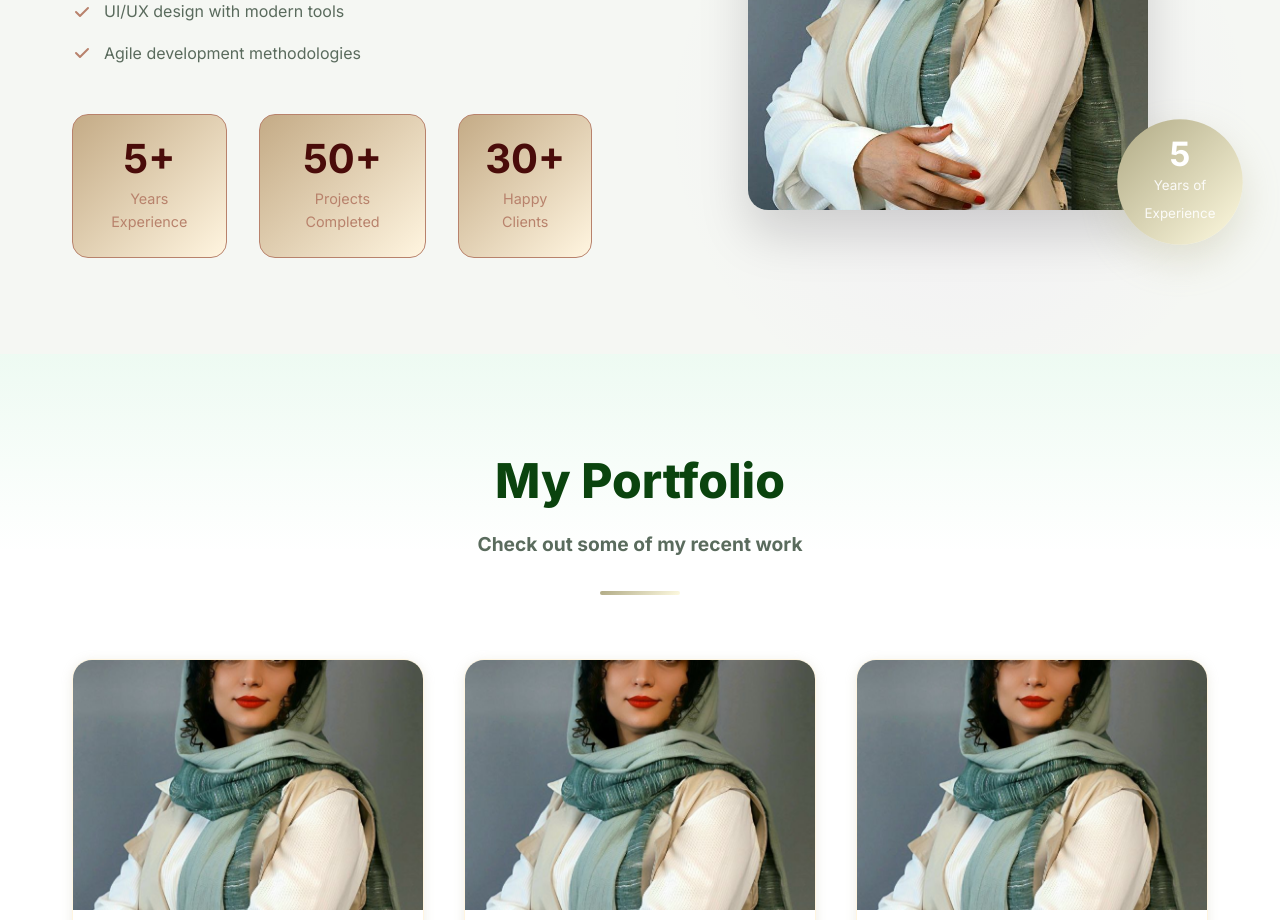
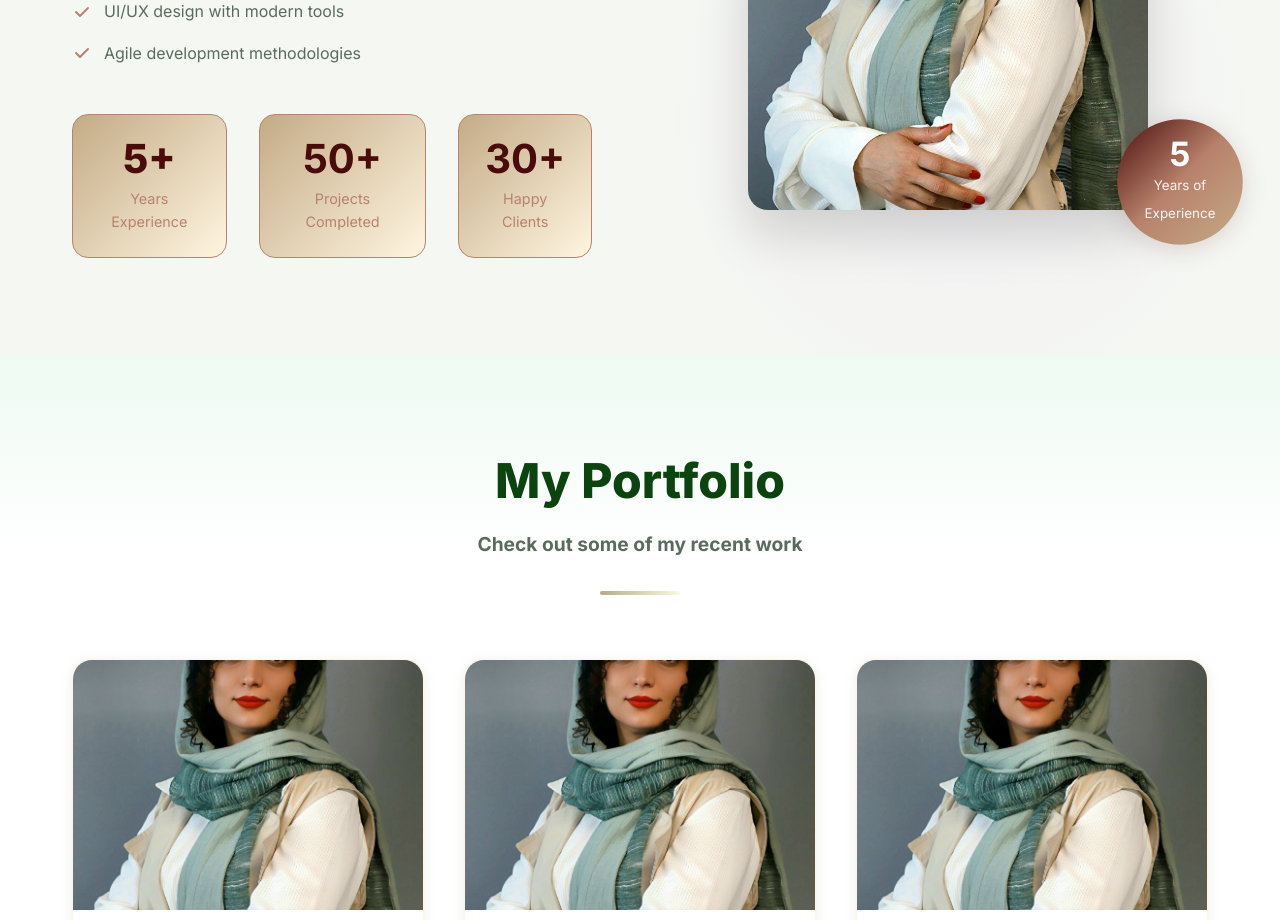
Before and after one commit to sobhanism/vue-website, a Vue app: page / in a window 1280 px wide. Shown: the part 1380-2300 px from the top of the page. Built offline with nearby package versions, Linux system fonts and the light colour scheme.

Commit message:
fix: style issue fixed

```diff
--- a/src/components/sections/AboutSection.vue
+++ b/src/components/sections/AboutSection.vue
@@ -38,7 +38,7 @@
             <!-- Stats -->
             <div class="about__stats">
               <div class="about__stat">
-                <div class="about__stat-number">5+</div>
+                <div class="about__stat-number about__stat-number--experience">5+</div>
                 <div class="about__stat-label">Years Experience</div>
               </div>
               <div class="about__stat">
@@ -217,6 +217,11 @@ defineProps<Props>()
       font-weight: 700;
       color: var(--color-accent-burgundy);
       line-height: 1;
+
+      &--experience {
+        color: var(--color-accent-burgundy);
+        font-weight: 800;
+      }
     }
 
     &-label {
@@ -283,12 +288,12 @@ defineProps<Props>()
     right: -2rem;
     width: 120px;
     height: 120px;
-    background: var(--color-green-gradient-bright);
+    background: var(--color-gradient-accent);
     border-radius: 50%;
     display: flex;
     align-items: center;
     justify-content: center;
-    box-shadow: 0 15px 35px color-mix(in srgb, var(--color-green) 30%, transparent);
+    box-shadow: var(--shadow-accent);
     animation: pulse 2s infinite;
 
     @media (max-width: 768px) {
```
